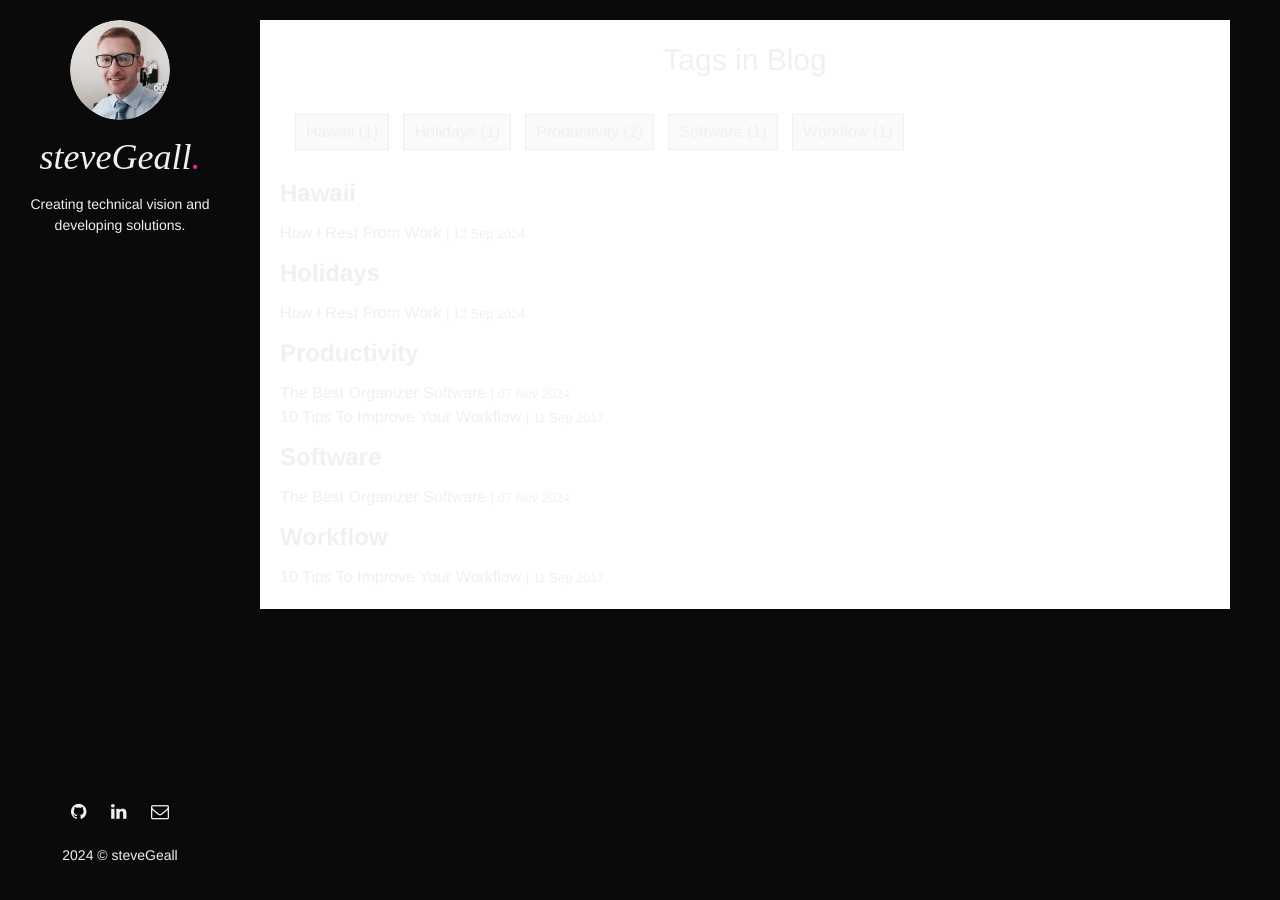
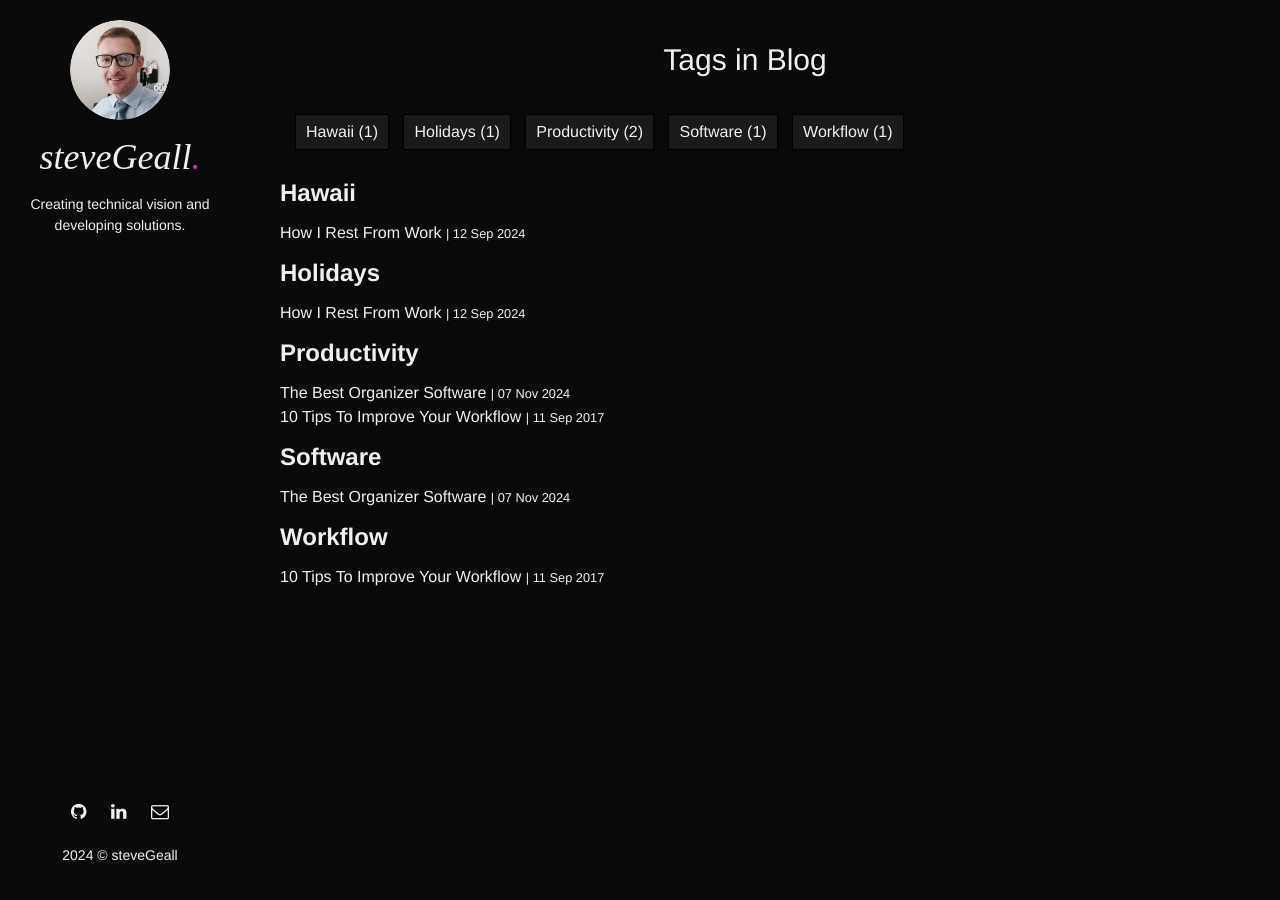
Before and after one commit to borough11/borough11.github.io, a Jekyll site: the page built from tags.html, in a window 1280 px wide. Built offline with Jekyll 4.4.1, drawn with Linux system fonts in a browser that asks for light colours.

Commit message:
modified:   assets/css/main.css

```diff
--- a/assets/css/main.css
+++ b/assets/css/main.css
@@ -1316,7 +1316,7 @@ a.newer-posts:hover {
 /* - - - - - - - - - - Tag Styles - - - - - - - - - - */
 .blog-tags {
   width: 100%;
-  background-color: #ffffff;
+  background-color: #0a0a0a;
   padding: 0 20px 20px;
 }
 
@@ -1348,15 +1348,15 @@ a.newer-posts:hover {
   color: #f0f0f0;
   display: inline-block;
   padding: 5px 10px;
-  border: 1px solid #ecf0f1;
-  background-color: #fafafa;
+  border: 1px solid #000000;
+  background-color: #1a1a1a;
   -webkit-transition: all .3s;
   -o-transition: all .3s;
   transition: all .3s;
 }
 
 .tags li a:hover {
-  background-color: #ecf0f1;
+  background-color: #363636;
 }
 
 .tag-list span a {
```
